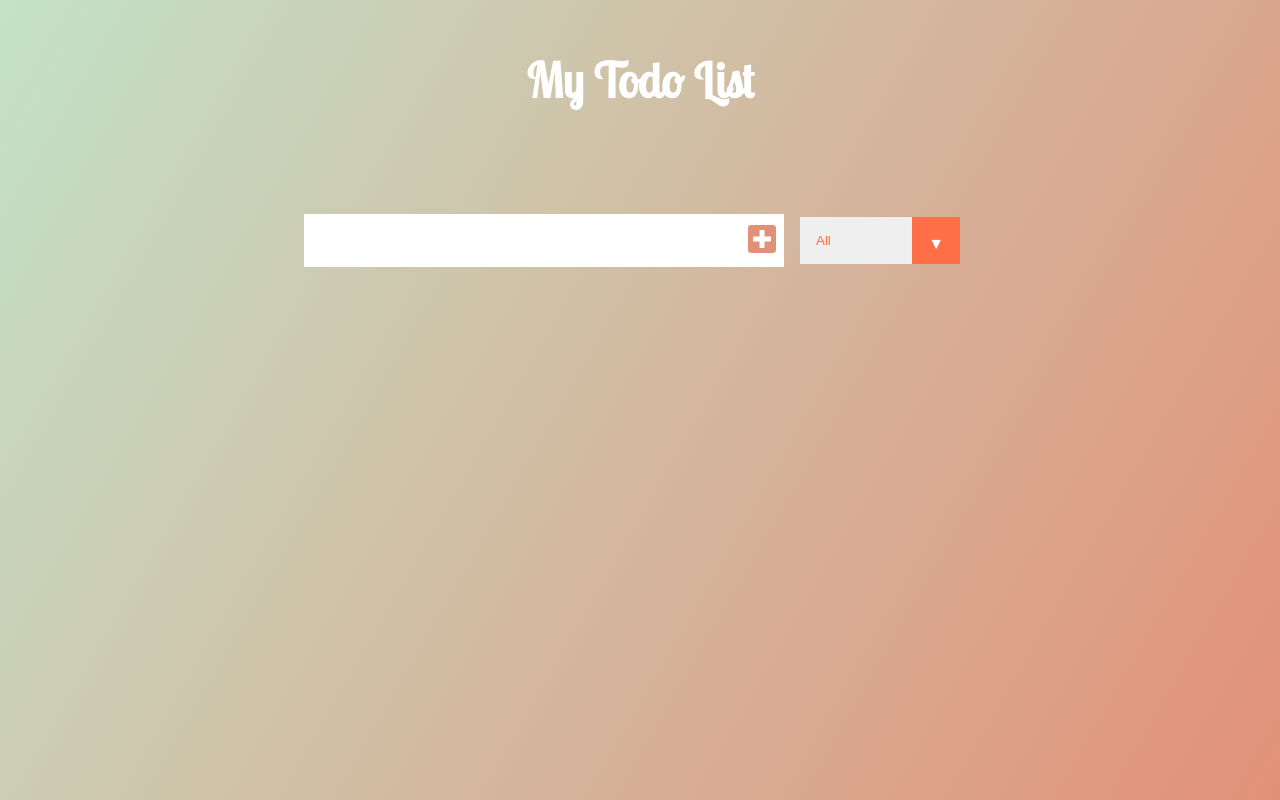
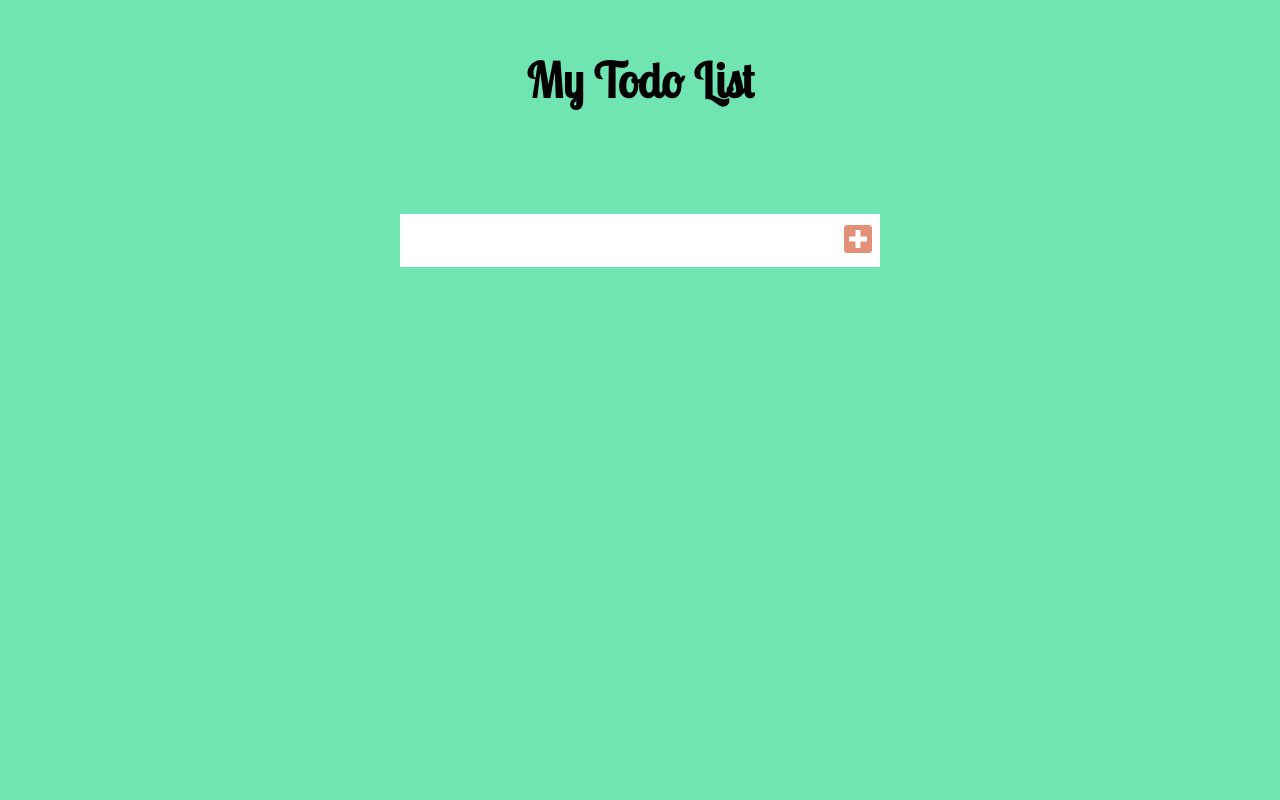
Before and after one commit to roasscherick/todolist, a PHP site: page / in a window 1280 px wide. Run offline with PHP 8.4, Linux system fonts and the light colour scheme.

Commit message:
made changes to todolist

```diff
--- a/app.js
+++ b/app.js
@@ -3,15 +3,16 @@
 const todoInput = document.querySelector('.todo-input');
 const todoButton = document.querySelector('.todo-button');
 const todoList = document.querySelector('.todo-list');
-const filterOption = document.querySelector('.filter-todo');
+// const filterOption = document.querySelector('.filter-todo');
 
 //Event Listeners
 todoButton.addEventListener('click', addTodo);
 todoList.addEventListener('click', deleteCheck);
-filterOption.addEventListener('change', filterTodo);
+// filterOption.addEventListener('change', filterTodo);
 
 //Functions
 function addTodo(event){
+//todoButton.addEventListener('click', function(event){
     //console.log(event.target);
     // prevent form from submitting
     event.preventDefault();
@@ -36,18 +37,19 @@ function addTodo(event){
     todoList.appendChild(todoDiv);
     // clear todo input value
     todoInput.value = "";
-}
+};
 
 function deleteCheck(e){
     //console.log(e.target);
     const item = e.target;
     if(item.classList[0] === 'delete-btn'){
         const todo = item.parentElement;
+        todo.remove();
         // animation
-        todo.classList.add("fall");
-        todo.addEventListener("transitionend", function() {
-            todo.remove();
-        });
+        // todo.classList.add("fall");
+        // todo.addEventListener("transitionend", function() {
+        //     todo.remove();
+        // });
     }
     // check mark
     if(item.classList[0] === "complete-btn"){
@@ -56,26 +58,26 @@ function deleteCheck(e){
     }
 }
 
-function filterTodo(e) {
-    const todos = todoList.childNodes;
-    todos.forEach(function(todo) {
-      switch (e.target.value) {
-        case "all":
-          todo.style.display = "flex";
-          break;
-        case "completed":
-          if (todo.classList.contains("completed")) {
-            todo.style.display = "flex";
-          } else {
-            todo.style.display = "none";
-          }
-          break;
-        case "uncompleted":
-          if (!todo.classList.contains("completed")) {
-            todo.style.display = "flex";
-          } else {
-            todo.style.display = "none";
-          }
-      }
-    });
-  }
+// function filterTodo(e) {
+//     const todos = todoList.childNodes;
+//     todos.forEach(function(todo) {
+//       switch (e.target.value) {
+//         case "all":
+//           todo.style.display = "flex";
+//           break;
+//         case "completed":
+//           if (todo.classList.contains("completed")) {
+//             todo.style.display = "flex";
+//           } else {
+//             todo.style.display = "none";
+//           }
+//           break;
+//         case "uncompleted":
+//           if (!todo.classList.contains("completed")) {
+//             todo.style.display = "flex";
+//           } else {
+//             todo.style.display = "none";
+//           }
+//       }
+//     });
+//   }
--- a/index.html
+++ b/index.html
@@ -19,13 +19,13 @@
         <button class="todo-button" type="submit">
             <i class="fas fa-plus-square"></i>
         </button>
-        <div class="select">
+        <!-- <div class="select">
             <select name="todos" class="filter-todo">
                 <option value="all">All</option>
                 <option value="completed">Completed</option>
                 <option value="uncompleted">Uncompleted</option>
             </select>
-        </div>
+        </div> -->
     </form>
     <div class="todo-container">
         <ul class="todo-list"></ul>
--- a/style.css
+++ b/style.css
@@ -6,8 +6,9 @@
 }
 
 body{
-    background-image: linear-gradient(120deg, #C3E2C8, #E29178);
-    color: white;
+    /* background-image: linear-gradient(120deg, #C3E2C8, #E29178); */
+    background-color: rgba(6, 211, 122, 0.571);
+    color: black;
     font-family: 'Lobster Two', sans-serif;
     min-height: 100vh;
 }
@@ -32,6 +33,7 @@ form input, form button {
 
 form button {
     color: #E29178;
+    font-size: 2rem;
     background: white;
     cursor: pointer;
     transition: all 0.3s ease;
@@ -98,7 +100,7 @@ form button:hover {
     transform: translateY(8rem) rotateZ(20deg);
 }
 
-select {
+/* select {
     -webkit-appearance: none;
     -moz-appearance: none;
     -ms-appearance: none;
@@ -132,10 +134,4 @@ select {
     background: #ff6f47;
     cursor: pointer;
     pointer-events: none;
-    /* transition: all 0.3s ease; */
-}
-
-/* .select:hover::after {
-    background: white;
-    color: #ff6f47;
 } */
```
